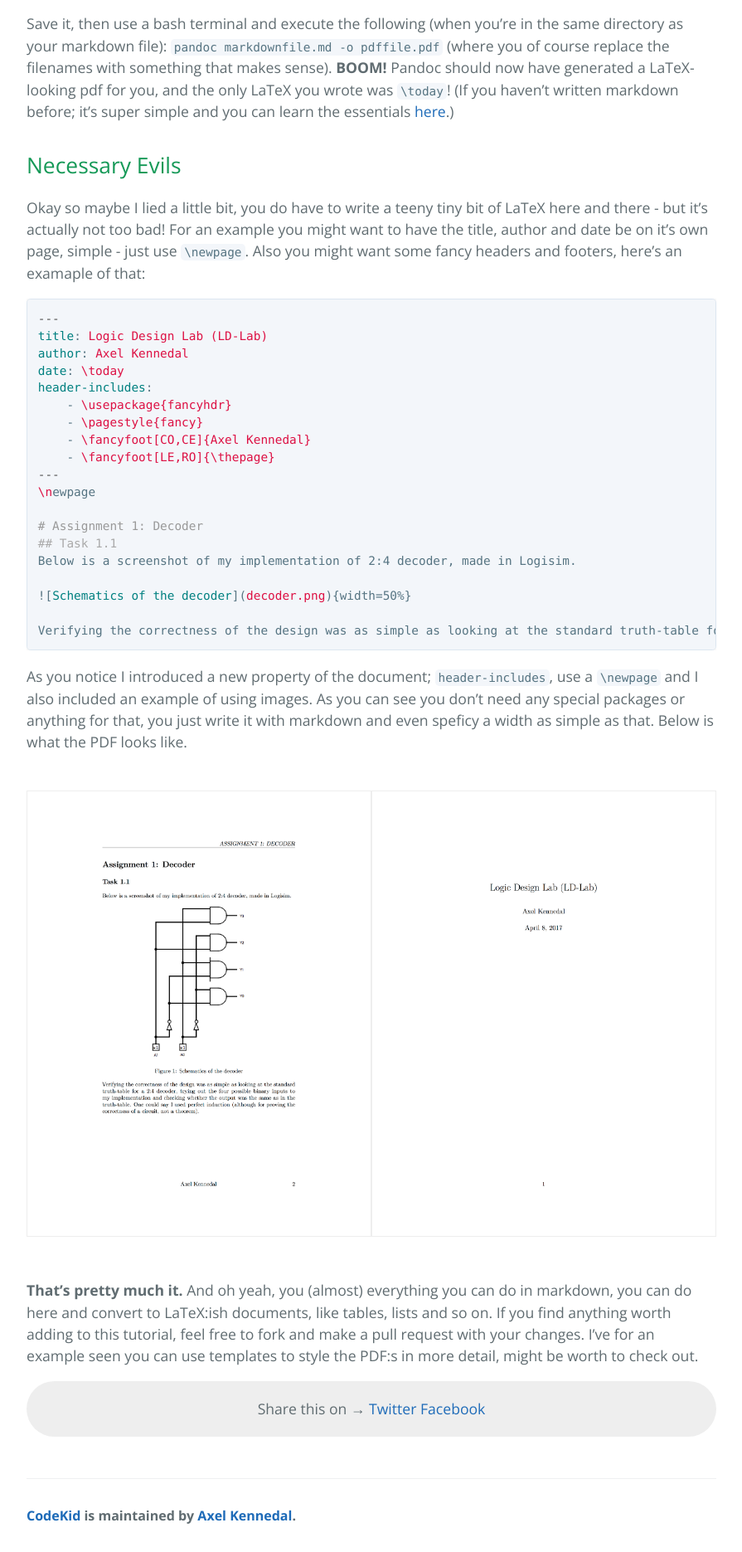
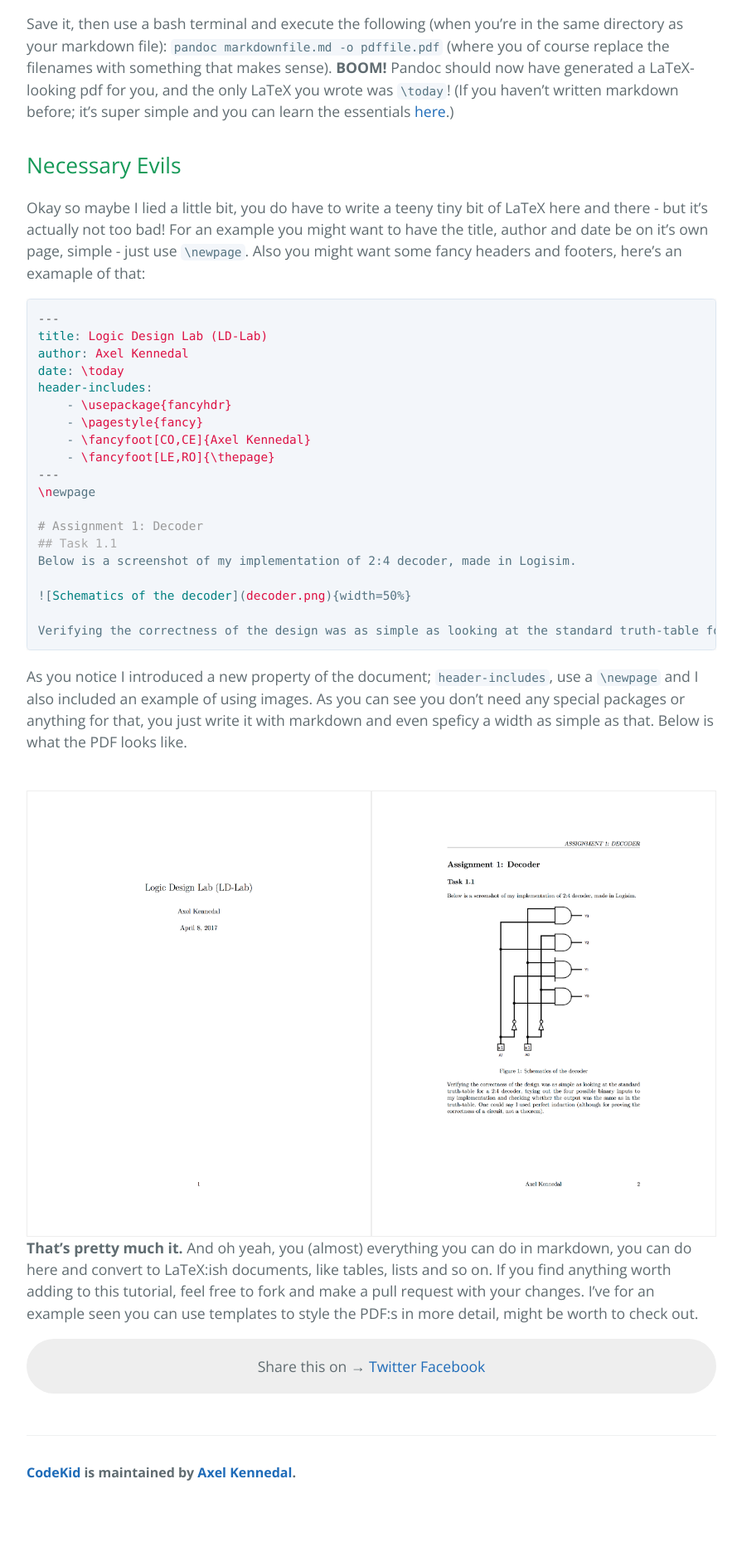
Before and after one commit to axelkennedal/axelkennedal.github.io, a Jekyll site: the page built from _posts/2017-04-08-Pandoc.md, in a window 1280 px wide. Shown: the part 1165-3036 px from the top of the page at 83% size, without its empty margins (192-1087 px from the left). Built offline with Jekyll 4.4.1, drawn with Linux system fonts in a browser that asks for light colours; comment, search, counter and statistics services are not loaded; after the commit the page ends 2984 px from its top, so only the background shows below that.

Commit message:
removed sharing from index.html and fixed images for pandoc post

```diff
--- a/_posts/2017-04-08-Pandoc.md
+++ b/_posts/2017-04-08-Pandoc.md
@@ -53,7 +53,7 @@
 Below is what the PDF looks like.
 
 <div style="height: 10px;"></div>
-<img src="/assets/pandoc_example1.png" style="width:50%;border: 1px solid #EEE;"/>
+<img src="/assets/pandoc_example1.png" style="width:50%; float:left; border: 1px solid #EEE;"/>
 <img src="/assets/pandoc_example2.png" style="width:50%; float:left; border: 1px solid #EEE;"/>
 <div style="height: 10px;"></div>
 
--- a/index.html
+++ b/index.html
@@ -14,7 +14,6 @@
     <p class="meta">{{ post.date | date_to_string }} by Axel Kennedal</p>
     {{ post.content }}
     </hr>
-    {% include share-page.html %}
     {% endfor %}
   </ul>
 </div>
```
